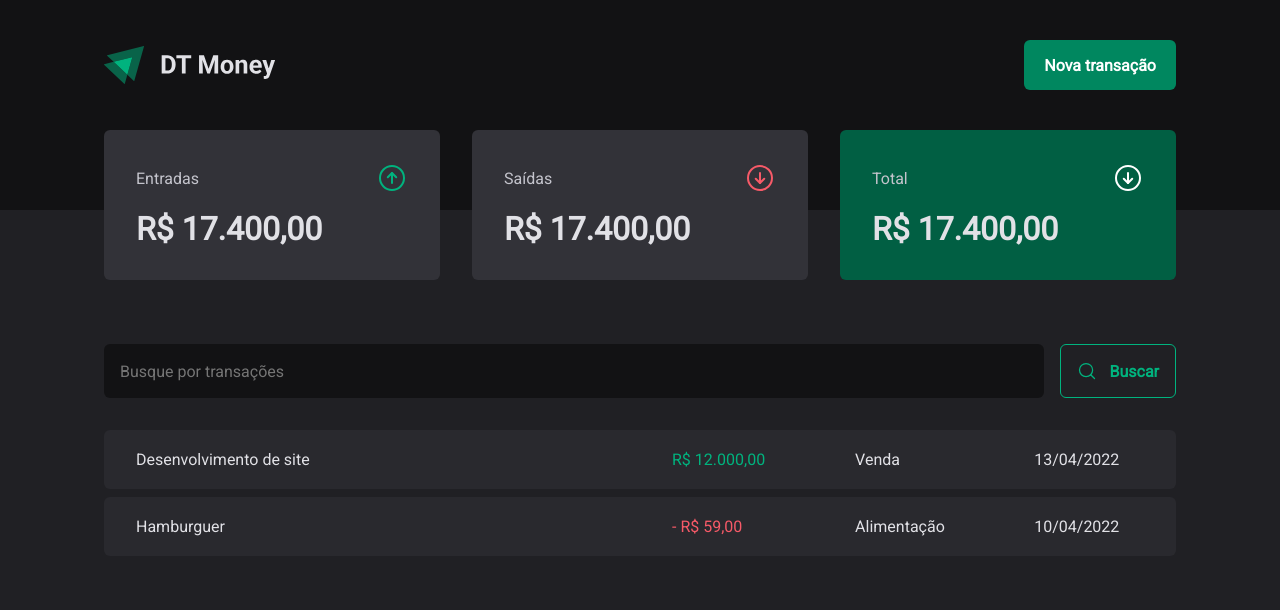
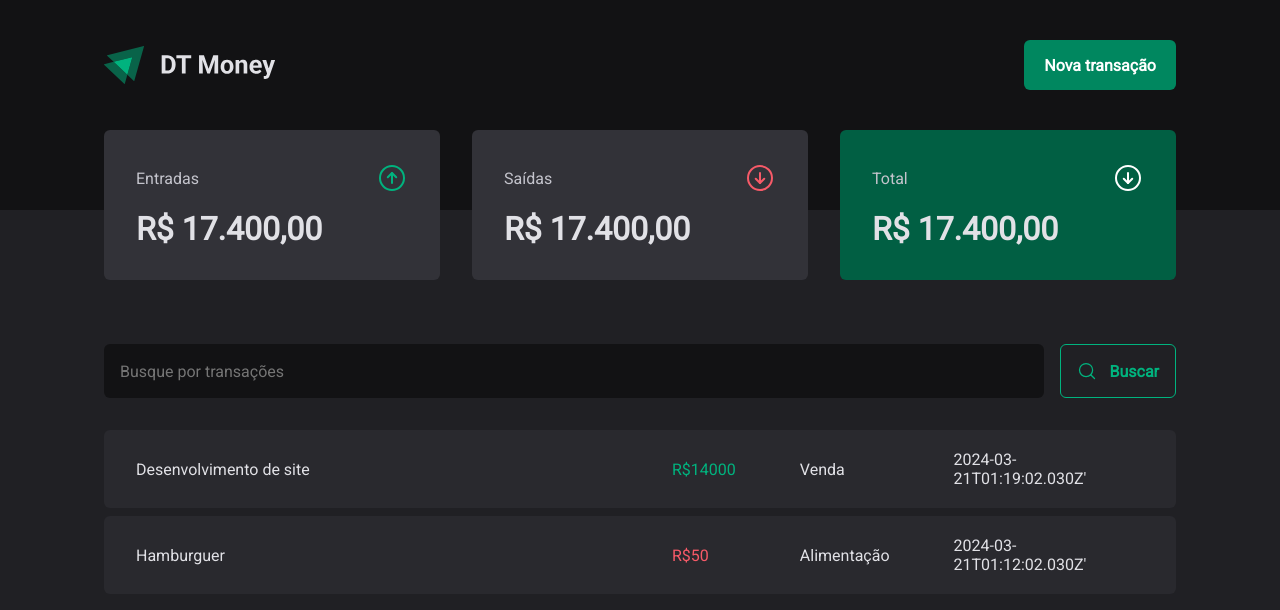
Before and after one commit to RobertodeOliveira/DT-Money, a React (Vite) app: page / in a window 1280 px wide. Shown: the top 610 px of the page. Built offline with nearby package versions, Linux system fonts and the light colour scheme; data requests are answered from the project's data file.

Commit message:
feat: begin develop of requisition API

```diff
--- a/package.json
+++ b/package.json
@@ -5,6 +5,7 @@
   "type": "module",
   "scripts": {
     "dev": "vite",
+    "dev:server": "json-server server.json -p 3333 -w -d 500",
     "build": "tsc && vite build",
     "lint": "eslint . --ext ts,tsx --report-unused-disable-directives --max-warnings 0",
     "preview": "vite preview"
@@ -27,6 +28,7 @@
     "eslint": "^8.56.0",
     "eslint-plugin-react-hooks": "^4.6.0",
     "eslint-plugin-react-refresh": "^0.4.5",
+    "json-server": "^0.17.4",
     "typescript": "^5.2.2",
     "vite": "^5.1.4"
   }
--- /dev/null
+++ b/server.json
@@ -0,0 +1,20 @@
+{
+  "transactions": [
+    {
+      "id": 1,
+      "description": "Desenvolvimento de site",
+      "type": "income",
+      "category": "Venda",
+      "price": 14000,
+      "createdAt": "2024-03-21T01:19:02.030Z'"
+    },
+    {
+      "id": 2,
+      "description": "Hamburguer",
+      "type": "outcome",
+      "category": "Alimentação",
+      "price": 50,
+      "createdAt": "2024-03-21T01:12:02.030Z'"
+    }
+  ]
+}
--- a/src/pages/Transactions/index.tsx
+++ b/src/pages/Transactions/index.tsx
@@ -2,8 +2,31 @@ import * as S from './styles'
 import { Header } from "../../components/Header"
 import { Summary } from "../../components/Summary"
 import { SearchForm } from './components/SearchForm'
+import { useEffect, useState } from 'react'
+
+interface TransactionsProps {
+  id: number
+  description: string
+  type: 'income' | 'outcome'
+  price: number
+  category: string
+  createdAt: string
+}
 
 export const Transactions = () => {
+  const [transactions, setTransactions] = useState<TransactionsProps[]>([])
+
+  async function loadTransaction() {
+
+    const response = await fetch('http://localhost:3333/transactions')
+    const data = await response.json()
+
+    setTransactions(data)
+  }
+
+  useEffect(() => {
+    loadTransaction()
+  }, [])
   return (
     <>
       <Header />
@@ -12,18 +35,17 @@ export const Transactions = () => {
         <SearchForm />
       <S.TransactionsTable>
         <tbody>
-          <tr>
-            <td width='50%'>Desenvolvimento de site</td>
-            <td><S.PriceHighLight variant='income'>R$ 12.000,00</S.PriceHighLight></td>
-            <td>Venda</td>
-            <td>13/04/2022</td>
-          </tr>
-          <tr>
-            <td width='50%'>Hamburguer</td>
-            <td><S.PriceHighLight variant='outcome'>- R$ 59,00</S.PriceHighLight></td>
-            <td>Alimentação</td>
-            <td>10/04/2022</td>
-          </tr>
+          {transactions.map((transactions) => {
+            return (
+              <tr key={transactions.id}>
+                <td width='50%'>{transactions.description}</td>
+                <td><S.PriceHighLight variant={transactions.type}>R${transactions.price}</S.PriceHighLight></td>
+                <td>{transactions.category}</td>
+                <td>{transactions.createdAt}</td>
+              </tr>
+            )
+          })
+        }
         </tbody>
       </S.TransactionsTable>
       </S.TransactionsContainer>
```
Also changed, not shown: 1 other file (tests, documents, lock files or other folders).
